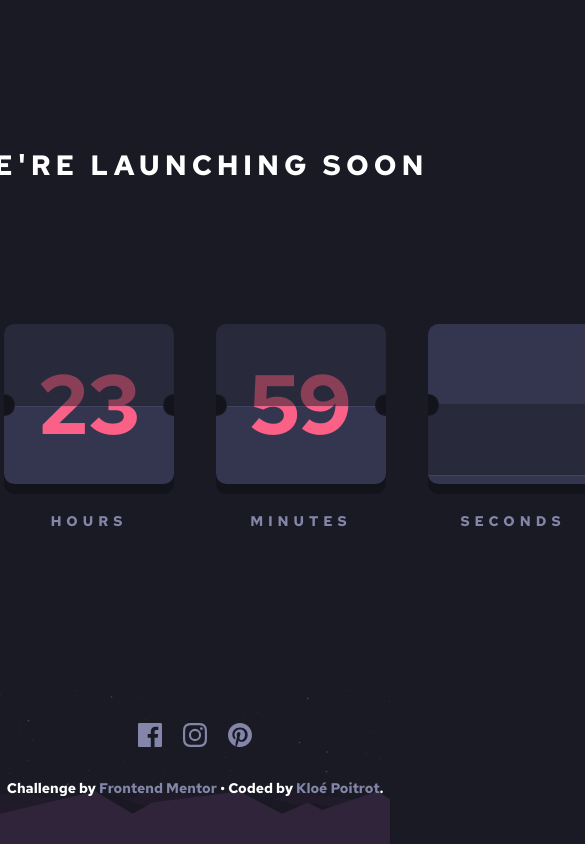
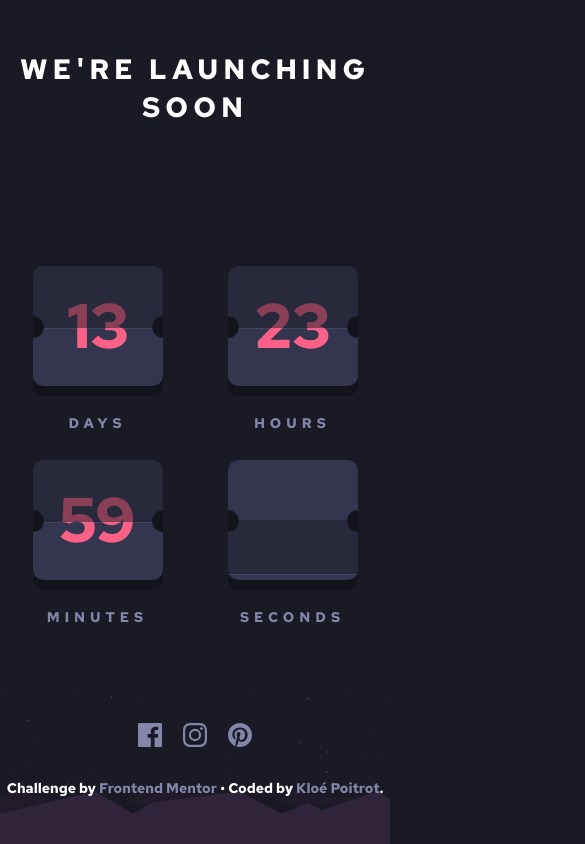
Before and after one commit to KloePoitrot/Countdown, a plain HTML site: page index.html in a window 390 px wide. Shown: the top 844 px of the page, 585 px wide, since content can reach past the window. Drawn offline with Linux system fonts and the light colour scheme.

Commit message:
Add responsive

```diff
--- a/css/style.css
+++ b/css/style.css
@@ -172,3 +172,140 @@ footer div:nth-child(1){
     justify-content: center;
     gap:1.5rem
 }
+
+
+
+/* =====
+===========
+RESPONSIVE
+===========
+=====*/
+@media screen and (max-width:847px) {
+    .overflow {
+        width:130px!important;
+        height:120px!important;
+        margin:2rem 0.75rem!important;
+    }
+    h2{
+        font-size:4.5rem!important;
+    }
+
+
+    .dot1{
+        margin-top:50px;
+    }
+    .dot2{
+        margin-top:50px;
+        margin-left:119px;
+    }
+    .shading{
+        height:60px;
+        width:128px;
+    }
+
+
+    @keyframes flipcard {
+        0% {
+            height:0px;
+            margin-top:60px;
+        } 10% {
+            height:0px;
+            margin-top:60px;
+        } 50% {
+            height:60px;
+            margin-top:60px;
+        } 90% {
+            height:60px;
+            margin-top:0;
+        }
+    }
+}
+
+
+@media screen and (max-width:610px) {
+    .overflow {
+        width:110px!important;
+        height:100px!important;
+        margin:2rem 0.75rem!important;
+    }
+    h2{
+        font-size:3rem!important;
+    }
+
+
+    .dot1{
+        margin-top:40px;
+    }
+    .dot2{
+        margin-top:40px;
+        margin-left:99px;
+    }
+    .shading{
+        height:50px;
+        width:108px;
+    }
+
+    @keyframes flipcard {
+        0% {
+            height:0px;
+            margin-top:50px;
+        } 10% {
+            height:0px;
+            margin-top:50px;
+        } 50% {
+            height:50px;
+            margin-top:50px;
+        } 90% {
+            height:50px;
+            margin-top:0;
+        }
+    }
+}
+
+
+@media screen and (max-width:530px) {
+    section > div{
+        display: grid;
+        grid-template-columns: repeat(2, 1fr);
+        justify-items: center;
+    }
+
+    .overflow {
+        width:130px!important;
+        height:120px!important;
+        margin:2rem 0.75rem!important;
+    }
+    h2{
+        font-size:4.5rem!important;
+    }
+
+
+    .dot1{
+        margin-top:50px;
+    }
+    .dot2{
+        margin-top:50px;
+        margin-left:119px;
+    }
+    .shading{
+        height:60px;
+        width:128px;
+    }
+
+
+    @keyframes flipcard {
+        0% {
+            height:0px;
+            margin-top:60px;
+        } 10% {
+            height:0px;
+            margin-top:60px;
+        } 50% {
+            height:60px;
+            margin-top:60px;
+        } 90% {
+            height:60px;
+            margin-top:0;
+        }
+    }
+}
```
